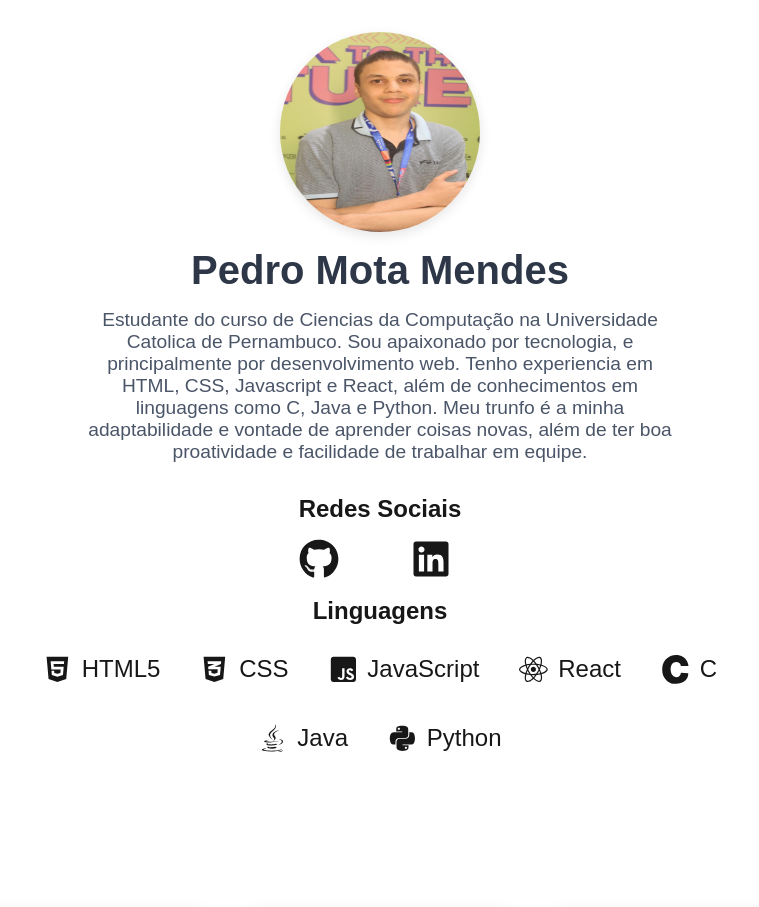
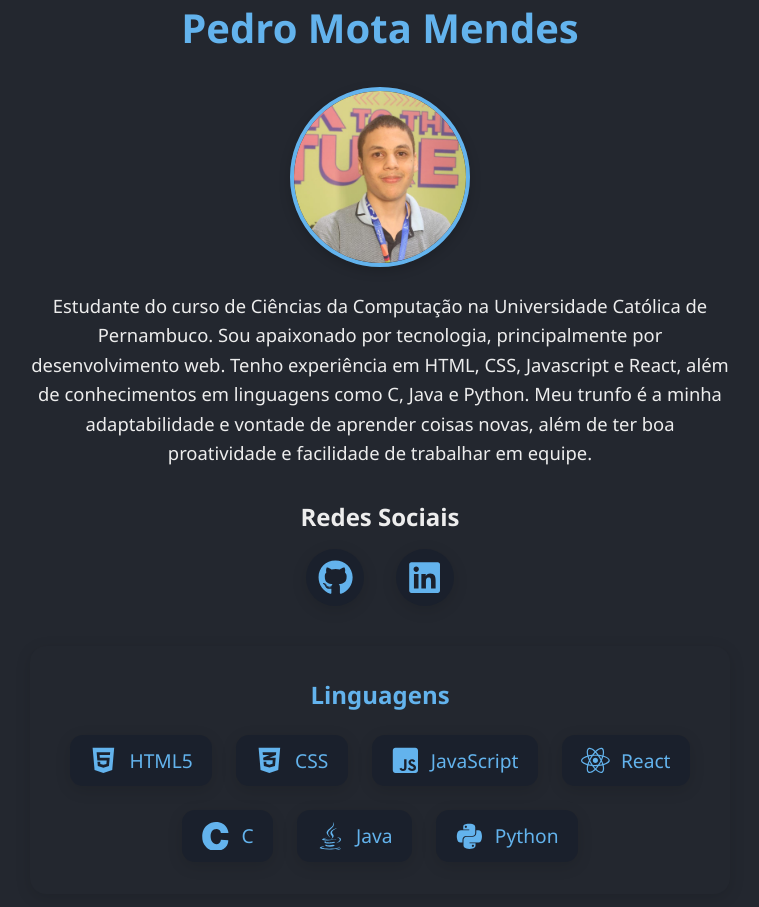
Before and after one commit to pep287/pedro-portfolio, a Next.js app in the folder pedro-portfolio/: page / in a window 1280 px wide. Shown: the top 907 px of the page, without its empty margins (260-1019 px from the left). Built offline with nearby package versions, Linux system fonts and the light colour scheme.

Commit message:
css restyle

```diff
--- a/pedro-portfolio/app/globals.css
+++ b/pedro-portfolio/app/globals.css
@@ -1,27 +1,31 @@
 :root {
-  --background: #ffffff;
-  --foreground: #171717;
-}
-
-@media (prefers-color-scheme: dark) {
-  :root {
-    --background: #0a0a0a;
-    --foreground: #ededed;
-  }
+  --background: #23272f;
+  --foreground: #ededed;
+  --primary: #63b3ed;
+  --secondary: #1a202c;
+  --card-bg: #23272f;
+  --card-shadow: 0 4px 16px rgba(0, 0, 0, 0.12);
+  --text: #ededed;
 }
 
 html,
 body {
-  max-width: 100vw;
-  overflow-x: hidden;
+  height: 100%;
+  width: 100%;
+  min-height: 100vh;
+  min-width: 100vw;
+  margin: 0;
+  padding: 0;
+  box-sizing: border-box;
+  background: var(--background);
+  color: var(--text);
+  font-family: "Segoe UI", Arial, Helvetica, sans-serif;
 }
 
 body {
-  color: var(--foreground);
+  color: var(--text);
   background: var(--background);
-  font-family: Arial, Helvetica, sans-serif;
-  -webkit-font-smoothing: antialiased;
-  -moz-osx-font-smoothing: grayscale;
+  font-family: "Segoe UI", Arial, Helvetica, sans-serif;
 }
 
 * {
@@ -34,9 +38,3 @@ a {
   color: inherit;
   text-decoration: none;
 }
-
-@media (prefers-color-scheme: dark) {
-  html {
-    color-scheme: dark;
-  }
-}
--- a/pedro-portfolio/app/page.js
+++ b/pedro-portfolio/app/page.js
@@ -3,34 +3,41 @@ import styles from "./page.module.css";
 import Socials from "../components/Socials";
 import Languages from "../components/Languages";
 import Projects from "../components/Projects";
+
 export default function Home() {
   return (
     <main className={styles.container}>
+      <section className={styles.introSection}>
+        <h1 className={styles.title}>Pedro Mota Mendes</h1>
+        <div className={styles.avatarBox}>
           <Image
             src="/myimage.jpg"
             alt="Foto de perfil"
-        width={200}
-        height={200}
+            width={180}
+            height={180}
             className={styles.avatar}
           />
-      <h1 className={styles.title}>Pedro Mota Mendes</h1>
+        </div>
         <p className={styles.description}>
-        Estudante do curso de Ciencias da Computação na Universidade Catolica de
-        Pernambuco. Sou apaixonado por tecnologia, e principalmente por
-        desenvolvimento web. Tenho experiencia em HTML, CSS, Javascript e React,
-        além de conhecimentos em linguagens como C, Java e Python. Meu trunfo é
-        a minha adaptabilidade e vontade de aprender coisas novas, além de ter
-        boa proatividade e facilidade de trabalhar em equipe.
+          Estudante do curso de Ciências da Computação na Universidade Católica
+          de Pernambuco. Sou apaixonado por tecnologia, principalmente por
+          desenvolvimento web. Tenho experiência em HTML, CSS, Javascript e
+          React, além de conhecimentos em linguagens como C, Java e Python. Meu
+          trunfo é a minha adaptabilidade e vontade de aprender coisas novas,
+          além de ter boa proatividade e facilidade de trabalhar em equipe.
         </p>
+      </section>
+      <section className={styles.sectionsWrapper}>
         <div className={styles.socials}>
           <Socials />
         </div>
-      <div className={styles.Languages}>
+        <div className={styles.languages}>
           <Languages />
         </div>
-      <div className={styles.Projects}>
+        <div className={styles.projects}>
           <Projects />
         </div>
+      </section>
     </main>
   );
 }
--- a/pedro-portfolio/app/page.module.css
+++ b/pedro-portfolio/app/page.module.css
@@ -1,35 +1,74 @@
-.container {
+.introSection {
   display: flex;
   flex-direction: column;
   align-items: center;
-  padding: 2rem;
+  justify-content: center;
+  gap: 1.5rem;
+  width: 100%;
+  margin-bottom: 2rem;
+}
+
+.avatarBox {
+  display: flex;
+  align-items: center;
+  justify-content: center;
+  width: 100%;
 }
 
 .avatar {
-  width: 200px;
-  height: 200px;
+  width: 180px;
+  height: 180px;
   border-radius: 50%;
-  box-shadow: 0 4px 12px rgba(0, 0, 0, 0.1);
-  margin-bottom: 1rem;
+  object-fit: cover;
+  object-position: center top;
+  border: 4px solid var(--primary);
+  box-shadow: 0 4px 12px rgba(0, 0, 0, 0.18);
 }
 
 .title {
   font-size: 2.5rem;
-  color: #2d3748;
-  margin-bottom: 1rem;
+  color: var(--primary);
+  font-weight: bold;
+  margin-bottom: 0.5rem;
+  text-align: center;
 }
 
 .description {
-  font-size: 1.2rem;
-  color: #4a5568;
+  font-size: 1.15rem;
+  color: #ededed;
   text-align: center;
-  max-width: 600px;
-  margin-bottom: 2rem;
+  line-height: 1.6;
+  max-width: 700px;
+}
+.sectionsWrapper {
+  display: flex;
+  flex-direction: column;
+  align-items: center;
+  gap: 2.5rem;
+  width: 100%;
+  margin-top: 2rem;
+}
+
+.socials {
+  width: 100%;
+  display: flex;
+  justify-content: center;
+}
+
+.languages {
+  width: 100%;
+  display: flex;
+  justify-content: center;
 }
 
 .projects {
-  display: grid;
-  grid-template-columns: repeat(auto-fit, minmax(250px, 1fr));
-  gap: 2rem;
   width: 100%;
+  display: flex;
+  justify-content: center;
 }
+
+@media (max-width: 900px) {
+  .sectionsWrapper {
+    gap: 1.5rem;
+  }
+}
--- a/pedro-portfolio/components/languages.module.css
+++ b/pedro-portfolio/components/languages.module.css
@@ -1,24 +1,46 @@
 .Languages {
-  display: block;
-  padding: 3% 10%;
-  margin-bottom: 10%;
+  background: var(--card-bg);
+  border-radius: 1rem;
+  box-shadow: var(--card-shadow);
+  padding: 2rem;
+  margin-bottom: 2rem;
+  max-width: 700px;
+  margin-left: auto;
+  margin-right: auto;
+}
+
+.title {
+  text-align: center;
+  color: var(--primary);
+  margin-bottom: 1.5rem;
+  font-size: 1.5rem;
 }
 
 .listLanguages {
   display: flex;
   flex-wrap: wrap;
   justify-content: center;
-  gap: 40px;
+  gap: 1.5rem;
   list-style: none;
   padding: 0;
 }
 
 .li {
+  background: var(--secondary);
+  border-radius: 0.8rem;
+  box-shadow: var(--card-shadow);
+  padding: 0.7rem 1.2rem;
   display: flex;
   align-items: center;
-  gap: 10px;
-  font-size: 1.5rem;
+  gap: 0.7rem;
+  font-size: 1.2rem;
   color: var(--primary);
+  transition: background 0.2s;
+}
+
+.li:hover {
+  background: var(--primary);
+  color: var(--card-bg);
 }
 
 .icon {
@@ -26,10 +48,12 @@
   height: 1.8rem;
   color: var(--primary);
 }
-
-.title {
-  text-align: center;
-  color: var(--primary);
-  margin-top: -20px;
-  margin-bottom: 30px;
+@media (max-width: 900px) {
+  .cardsContainer {
+    flex-direction: column;
+    align-items: center;
+  }
+  .card {
+    max-width: 90vw;
+  }
 }
--- a/pedro-portfolio/components/projects.module.css
+++ b/pedro-portfolio/components/projects.module.css
@@ -7,10 +7,10 @@
 }
 
 .card {
-  background: #1a202c;
-  color: #fff;
+  background: var(--card-bg);
+  color: var(--text);
   border-radius: 1rem;
-  box-shadow: 0 4px 16px rgba(0, 0, 0, 0.12);
+  box-shadow: var(--card-shadow);
   padding: 2rem 1.5rem;
   min-width: 220px;
   max-width: 300px;
@@ -23,7 +23,8 @@
 .card h2 {
   margin-bottom: 1rem;
   font-size: 1.4rem;
-  color: #63b3ed;
+  color: var(--primary);
+  font-weight: bold;
 }
 
 .card ul {
@@ -40,11 +41,21 @@
 .card strong {
   color: #f6e05e;
 }
+
 .link {
-  color: #63b3ed;
+  color: var(--primary);
   text-decoration: underline;
   transition: color 0.2s;
 }
 .link:hover {
   color: #f6e05e;
 }
+@media (max-width: 900px) {
+  .cardsContainer {
+    flex-direction: column;
+    align-items: center;
+  }
+  .card {
+    max-width: 90vw;
+  }
+}
--- a/pedro-portfolio/components/socials.module.css
+++ b/pedro-portfolio/components/socials.module.css
@@ -1,17 +1,35 @@
 .socials {
   display: flex;
-  gap: 4.5rem;
+  gap: 2rem;
   margin-top: 1rem;
   list-style: none;
+  justify-content: center;
 }
 
 .socials a {
-  font-size: 2.5rem;
-  color: var(--text);
-  transition: transform 0.2s ease, color 0.2s ease;
+  background: var(--secondary);
+  border-radius: 50%;
+  padding: 0.7rem;
+  font-size: 2.2rem;
+  color: var(--primary);
+  box-shadow: var(--card-shadow);
+  transition: transform 0.2s, background 0.2s, color 0.2s;
+  display: flex;
+  align-items: center;
+  justify-content: center;
 }
 
 .socials a:hover {
-  transform: scale(1.2);
-  color: var(--primary);
+  transform: scale(1.15);
+  background: var(--primary);
+  color: var(--card-bg);
 }
+@media (max-width: 900px) {
+  .cardsContainer {
+    flex-direction: column;
+    align-items: center;
+  }
+  .card {
+    max-width: 90vw;
+  }
+}
```
Lines whose indentation alone changed are shown as unchanged.
